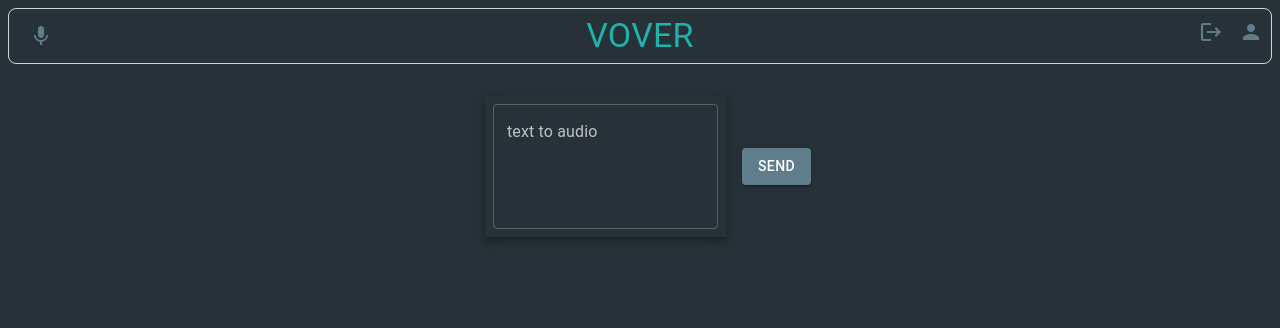
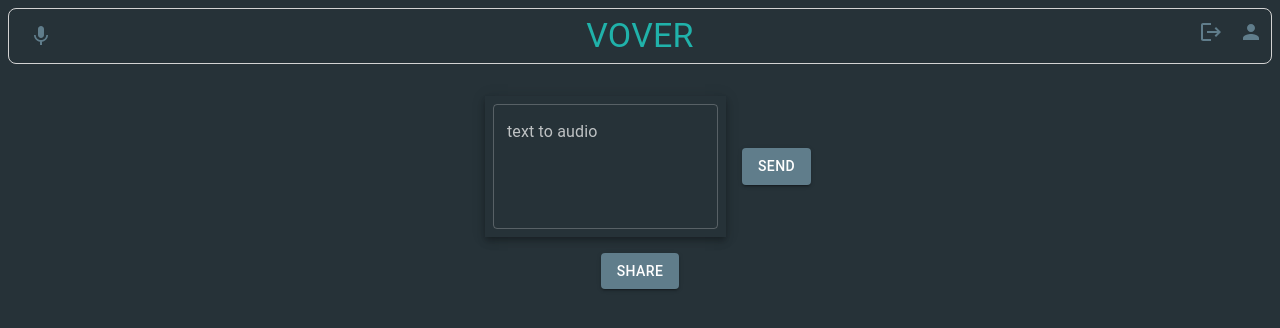
Before and after one commit to mysterix5/capstone, a React (Create React App) app in the folder frontend/: page / in a window 1280 px wide. Shown: the top 328 px of the page. Built offline with nearby package versions, Linux system fonts and the light colour scheme; sample sign-in values are in the browser's storage; what vmsg would draw is missing.

Commit message:
share try

```diff
--- /dev/null
+++ b/frontend/src/pages/primary/Share.tsx
@@ -0,0 +1,36 @@
+import {Box, Button} from "@mui/material";
+
+interface ShareProps {
+    audioData: any
+}
+
+export default function Share(props: ShareProps) {
+
+    const handleSharing = async () => {
+        console.log(navigator)
+        if (navigator.share) {
+            try {
+                await navigator
+                    // .share({title: "Vover voice message", files: [props.audioData]})
+                    .share({title: "Vover voice message", text: "share share share"})
+                    .then(() =>
+                        console.log("Hooray! Your content was shared to tha world")
+                    );
+            } catch (error) {
+                console.log(`Oops! I couldn't share to the world because: ${error}`);
+            }
+        } else {
+            // fallback code
+            console.log(
+                "Web share is currently not supported on this browser. Please provide a fallback"
+            );
+        }
+    };
+    return (
+        <Box>
+            <Button variant={"contained"} onClick={handleSharing}>
+                share
+            </Button>
+        </Box>
+    )
+}
--- a/frontend/src/pages/primary/index.tsx
+++ b/frontend/src/pages/primary/index.tsx
@@ -8,6 +8,7 @@ import {apiGetHistoryEntryById, apiGetMergedAudio, apiSendTextToBackend} from ".
 import {isAvailable} from "../../globalTools/helpers";
 import {useAuth} from "../../usermanagement/AuthProvider";
 import {useNavigate, useParams, useSearchParams} from "react-router-dom";
+import Share from "./Share";
 
 function createSearchParamsFromArrayToArray(name: string, array: string[]) {
     let returnString: string = "";
@@ -211,6 +212,9 @@ export default function Primary() {
                     </Grid>
                 </>
             }
+            <Grid item>
+                <Share audioData={audioFile}/>
+            </Grid>
         </Grid>
     )
 }
```
